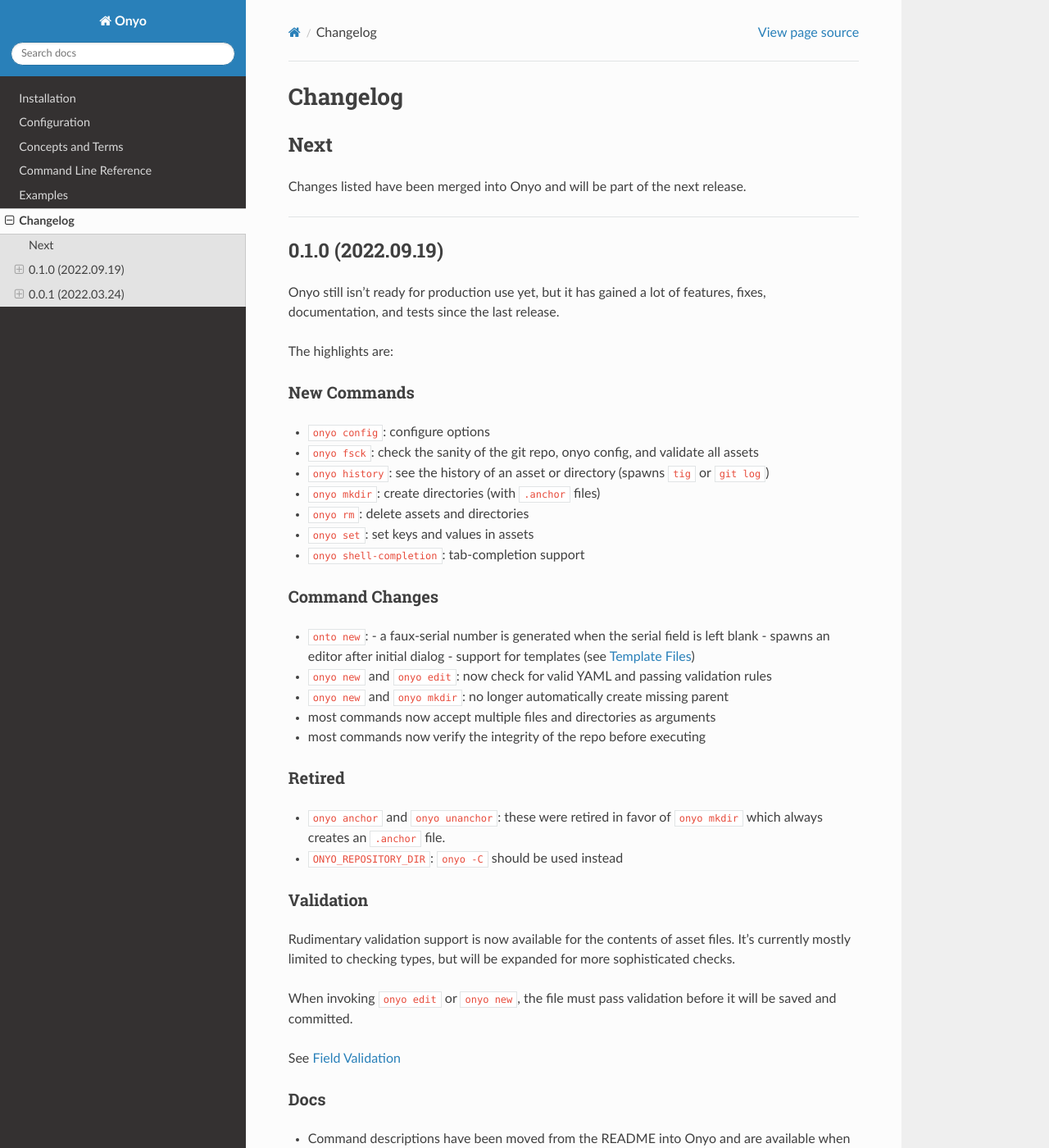
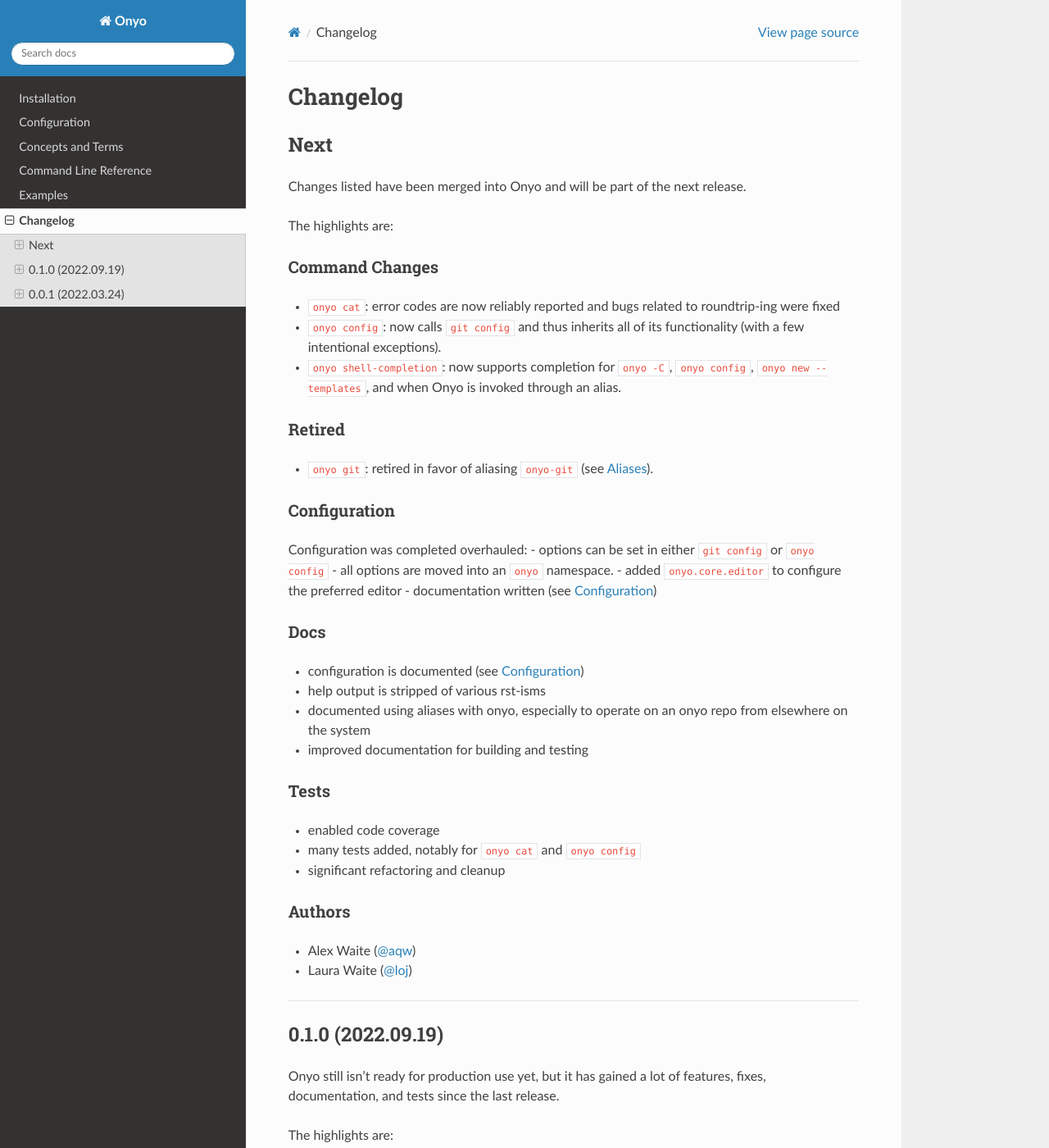
Before and after one commit to psyinfra/onyo, a Sphinx documentation site: the page built from docs/source/changelog.rst, in a window 1280 px wide and 1400 px high. Shown: the whole window at 82% size. Built offline with Sphinx 7.4.7 and the Read the Docs theme 2.0.0, drawn with Linux system fonts in a browser that asks for light colours.

Commit message:
DOC: prepare changelog for next release

```diff
--- a/docs/source/changelog.rst
+++ b/docs/source/changelog.rst
@@ -5,6 +5,49 @@
 ****
 
 Changes listed have been merged into Onyo and will be part of the next release.
+
+The highlights are:
+
+Command Changes
+---------------
+- ``onyo cat``: error codes are now reliably reported and bugs related to
+  roundtrip-ing were fixed
+- ``onyo config``: now calls ``git config`` and thus inherits all of its
+  functionality (with a few intentional exceptions).
+- ``onyo shell-completion``: now supports completion for ``onyo -C``,
+  ``onyo config``, ``onyo new --templates``, and when Onyo is invoked through an
+  alias.
+
+Retired
+-------
+- ``onyo git``: retired in favor of aliasing ``onyo-git`` (see :ref:`aliases`).
+
+Configuration
+-------------
+Configuration was completed overhauled:
+- options can be set in either ``git config`` or ``onyo config``
+- all options are moved into an ``onyo`` namespace.
+- added ``onyo.core.editor`` to configure the preferred editor
+- documentation written (see :doc:`configuration`)
+
+Docs
+----
+- configuration is documented (see :doc:`configuration`)
+- help output is stripped of various rst-isms
+- documented using aliases with onyo, especially to operate on an onyo repo from
+  elsewhere on the system
+- improved documentation for building and testing
+
+Tests
+-----
+- enabled code coverage
+- many tests added, notably for ``onyo cat`` and ``onyo config``
+- significant refactoring and cleanup
+
+Authors
+-------
+-  Alex Waite (`@aqw <https://github.com/aqw>`__)
+-  Laura Waite (`@loj <https://github.com/loj>`__)
 
 --------------------------------------------------------------------------------
 
--- a/docs/source/installation.rst
+++ b/docs/source/installation.rst
@@ -30,6 +30,8 @@
    pip install git+https://github.com/psyinfra/onyo.git
 
 
+.. _aliases:
+
 Aliases
 *******
 
```
